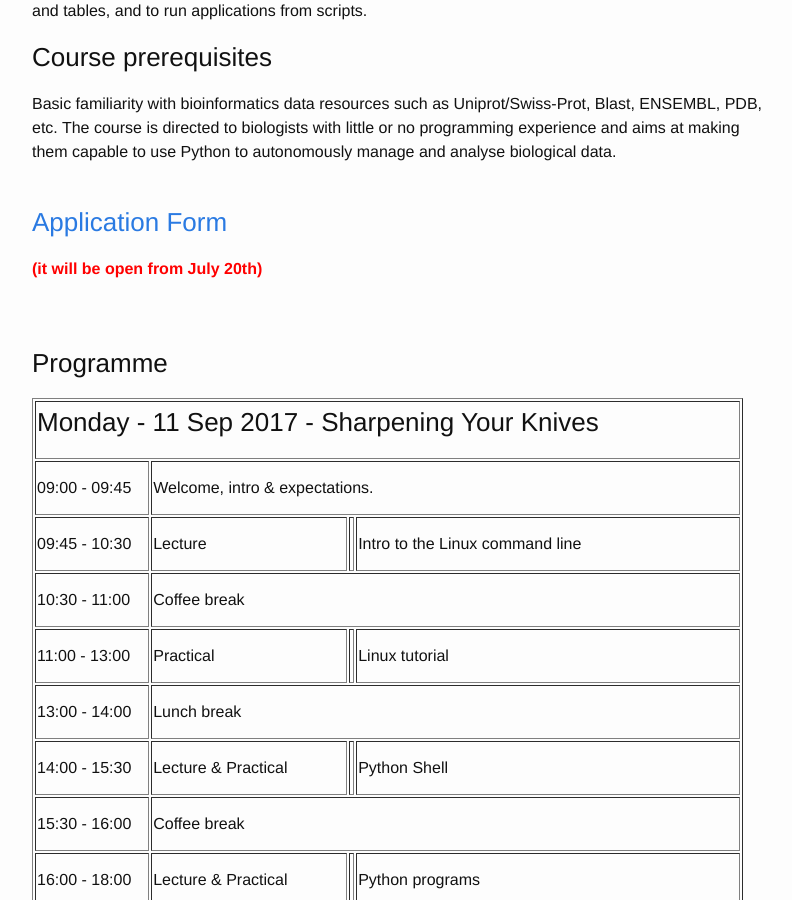
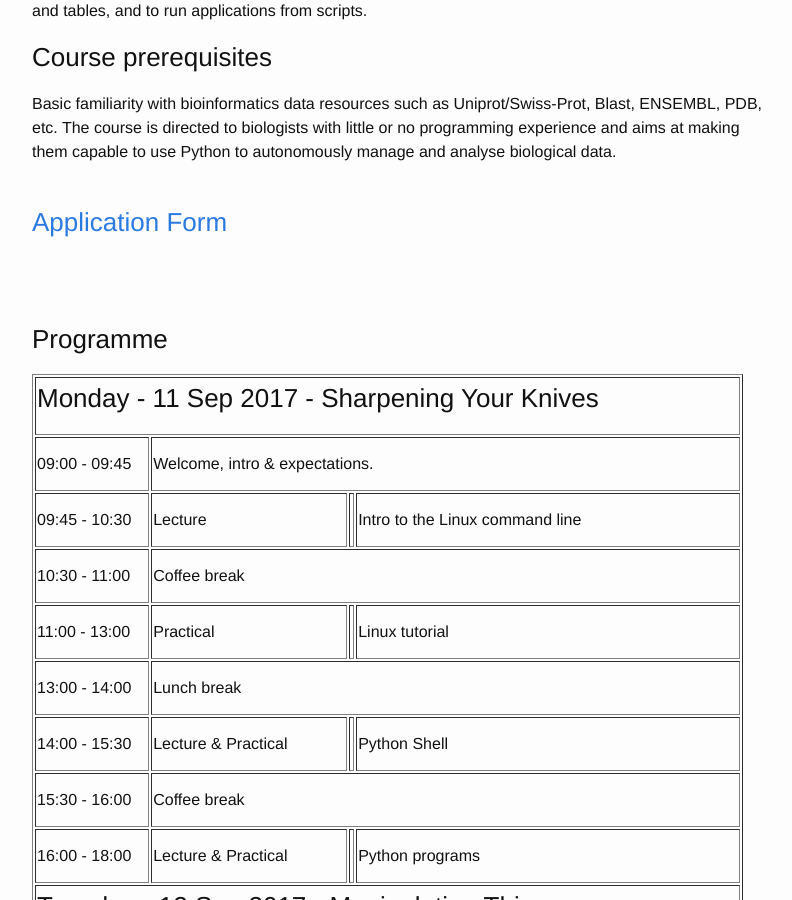
Before and after one commit to ELIXIR-IIB-training/website, a Jekyll site: the page built from _posts/2017-09-11-Python-Roma.md, in a window 1280 px wide and 900 px high, scrolled down 1730 px. Shown: the whole window, without its empty margins (238-1030 px from the left). Built offline with Jekyll 4.4.1, drawn with Linux system fonts in a browser that asks for light colours.

```diff
--- a/_posts/2017-09-11-Python-Roma.md
+++ b/_posts/2017-09-11-Python-Roma.md
@@ -71,8 +71,7 @@ Basic familiarity with bioinformatics data resources such as Uniprot/Swiss-Prot,
 <br>
 <br>
 
-### [Application Form](https://goo.gl/forms/)
-<font color="red"><b>(it will be open from July 20th)</b></font>
+### [Application Form](https://goo.gl/forms/TVfcESvpljDQm7Tl2)
 <br>
 <br>
 
```
